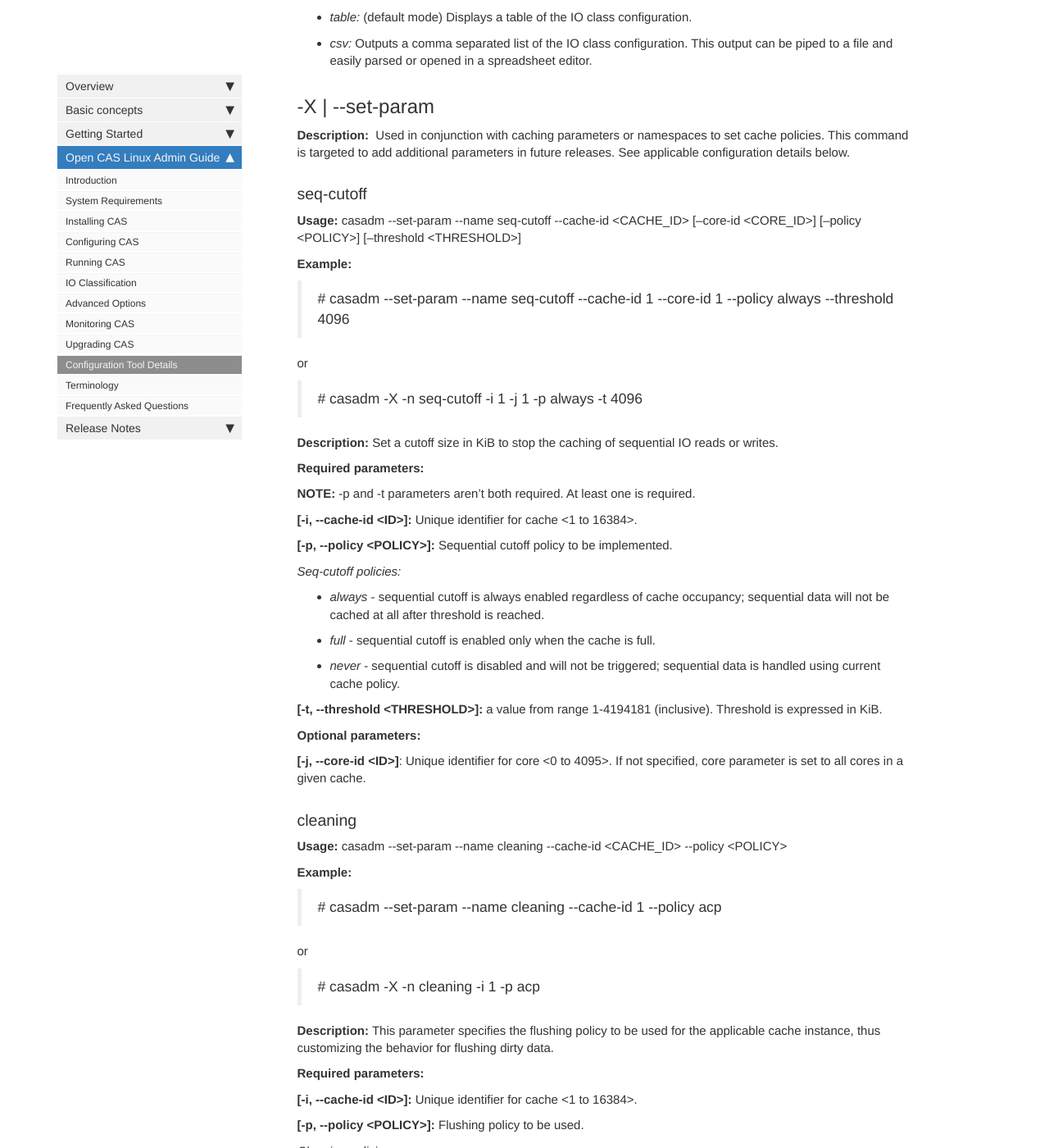
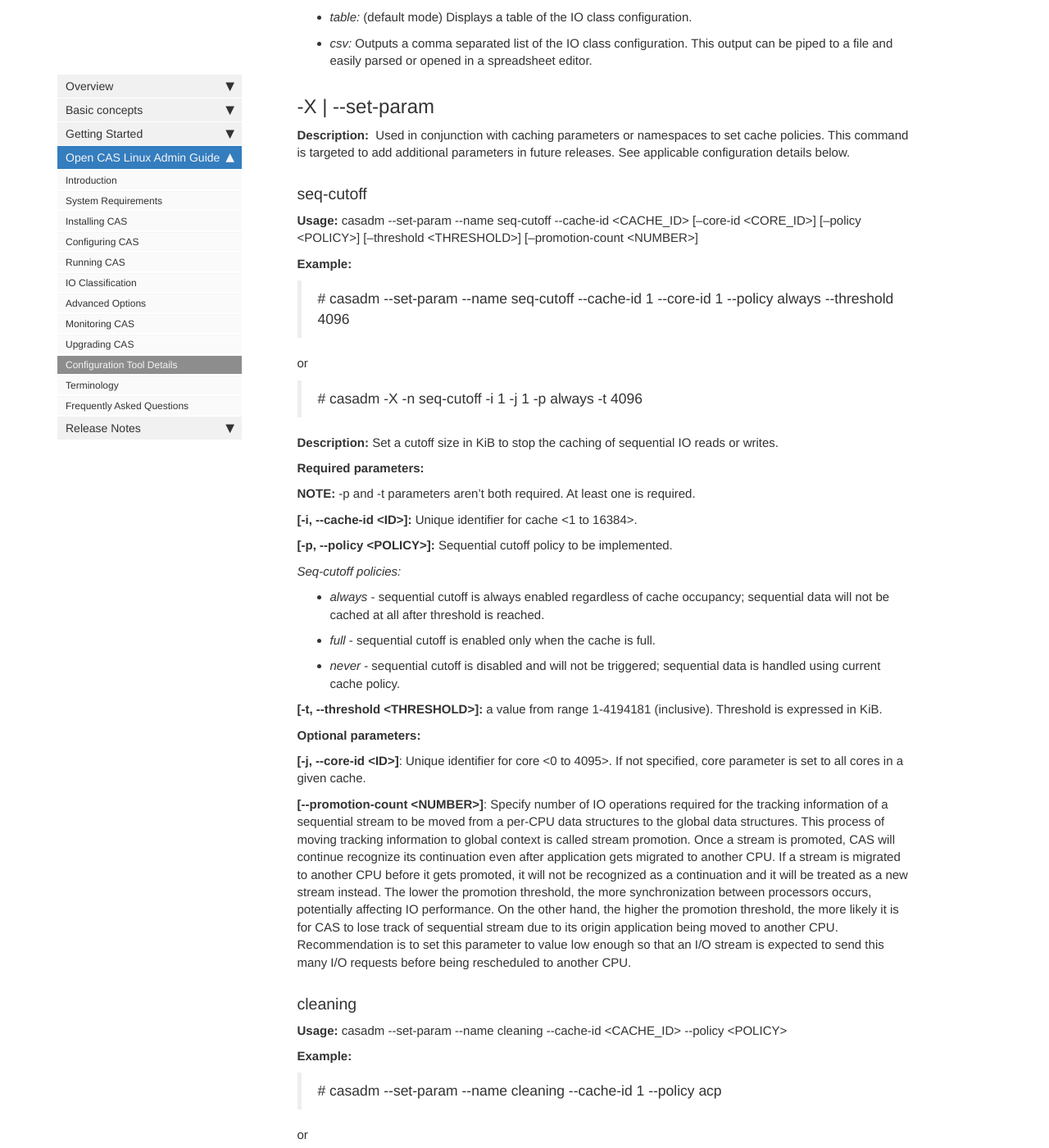
Before and after one commit to Open-CAS/open-cas.github.io, a Jekyll site: the page built from pages/open_cas_linux/guide_tool_details.md, in a window 1280 px wide and 1400 px high, scrolled down 13597 px. Shown: the whole window at 82% size. Built offline with Jekyll 4.4.1, drawn with Linux system fonts in a browser that asks for light colours; nearby versions of some CDN libraries; comment, search, counter and statistics services are not loaded.

Commit message:
Add promotion_count description in sequential cutoff documentation
Signed-off-by: Rafal Stefanowski <rafal.stefanowski@intel.com>

```diff
--- a/pages/open_cas_linux/guide_tool_details.md
+++ b/pages/open_cas_linux/guide_tool_details.md
@@ -719,6 +719,7 @@
 
 **Usage:** casadm -\-set-param -\-name seq-cutoff -\-cache-id \<CACHE_ID\>
 [--core-id \<CORE_ID\>] [--policy \<POLICY\>] [--threshold \<THRESHOLD\>]
+[--promotion-count \<NUMBER\>]
 
 **Example:**
 
@@ -757,6 +758,20 @@
 
 **[-j, -\-core-id \<ID\>]**: Unique identifier for core \<0 to 4095\>. If not
 specified, core parameter is set to all cores in a given cache.
+
+**[-\-promotion-count \<NUMBER\>]**: Specify number of IO operations required for the
+tracking information of a sequential stream to be moved from a per-CPU data structures
+to the global data structures.
+This process of moving tracking information to global context is called stream promotion.
+Once a stream is promoted, CAS will continue recognize its continuation even after
+application gets migrated to another CPU. If a stream is migrated to another CPU before
+it gets promoted, it will not be recognized as a continuation and it will be treated as
+a new stream instead. The lower the promotion threshold, the more synchronization between
+processors occurs, potentially affecting IO performance. On the other hand, the higher the
+promotion threshold, the more likely it is for CAS to lose track of sequential stream due
+to its origin application being moved to another CPU. Recommendation is to set this
+parameter to value low enough so that an I/O stream is expected to send this many I/O
+requests before being rescheduled to another CPU.
 
 ###  cleaning
 
```
